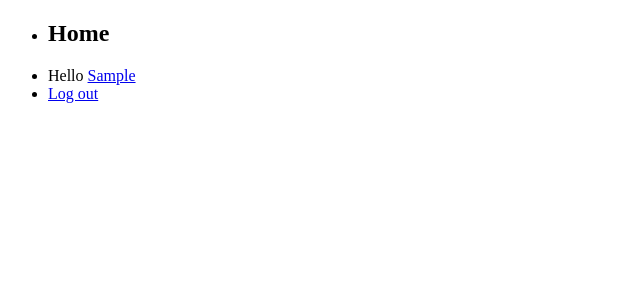
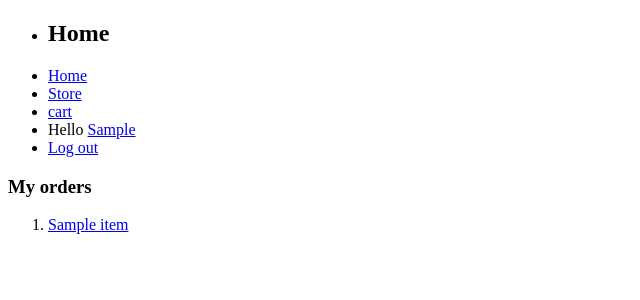
Before and after one commit to Christus5/shopProject, a Django app: page /ecommerce/ in a window 1280 px wide. Shown: the top 300 px of the page, without its empty margins (0-640 px from the left). Run offline with Django 3.2, Linux system fonts and the light colour scheme; a user stored in the database is signed in; tables that the repository leaves empty hold one stand-in row (values such as "Sample post").

Commit message:
add views for item | items | order | cart

```diff
--- a/ecommerce/models.py
+++ b/ecommerce/models.py
@@ -1,4 +1,5 @@
 from django.db import models
+from django.db.models import Sum
 
 from user.models import User
 
@@ -42,7 +43,7 @@ class Item(models.Model):
 class Order(models.Model):
     item = models.ForeignKey(to='Item', on_delete=models.CASCADE)
     cart = models.ForeignKey(to='Cart', on_delete=models.CASCADE)
-    user = models.OneToOneField(to=User, on_delete=models.DO_NOTHING)
+    user = models.ForeignKey(to=User, on_delete=models.DO_NOTHING)
 
     price = models.PositiveIntegerField()
 
@@ -58,8 +59,12 @@ class Order(models.Model):
 
 
 class Cart(models.Model):
-    user = models.OneToOneField(to=User, on_delete=models.CASCADE)
+    user = models.ForeignKey(to=User, on_delete=models.CASCADE)
+    is_active = models.BooleanField(default=True)
     # @TODO: total - sum of order_set price
 
-    def __str__(self):
+    def get_total_price(self) -> int:
+        return self.order_set.aggregate(Sum('price'))['price__sum']
+
+    def __str__(self) -> str:
         return f'<{self.user}>, {self.id}'
--- a/ecommerce/urls.py
+++ b/ecommerce/urls.py
@@ -4,5 +4,9 @@ from ecommerce.views import *
 
 app_name = 'ecommerce'
 urlpatterns = [
-    path('', HomeView.as_view(), name='home')
+    path('', HomeView.as_view(), name='home'),
+    path('item/', ItemView.as_view(), name='item'),
+    path('order/<int:order_id>/', OrderDetailsView.as_view(), name='order'),
+    path('cart/<int:cart_id>/', CartDetailsView.as_view(), name='cart'),
+    path('store/', StoreView.as_view(), name='store')
 ]
--- a/ecommerce/views.py
+++ b/ecommerce/views.py
@@ -1,8 +1,12 @@
+from django.contrib import messages
 from django.contrib.auth.decorators import login_required
+from django.db.models import F
 from django.utils.decorators import method_decorator
 
-from django.shortcuts import render, HttpResponse
+from django.shortcuts import render, HttpResponse, get_object_or_404, redirect
 from django.views.generic import View
+
+from ecommerce.models import *
 
 
 @method_decorator(login_required, name='dispatch')
@@ -10,7 +14,83 @@ class HomeView(View):
     template_name = 'ecommerce/home.html'
 
     def get(self, request, *args, **kwargs) -> 'HttpResponse':
+        user = request.user
+        orders = user.order_set.all()
 
         return render(request, self.template_name, {
-            'user': request.user
+            'user': user,
+            'orders': orders
         })
+
+
+@method_decorator(login_required, name='dispatch')
+class ItemView(View):
+    template_name = 'ecommerce/item_details.html'
+
+    def get(self, request, *args, **kwargs) -> 'HttpResponse':
+        try:
+            item = Item.objects.get(pk=request.GET.get('item_id'))
+        except:
+            return redirect(to='ecommerce:home')
+
+        return render(request, self.template_name, {
+            'item': item
+        })
+
+    def post(self, request, *args, **kwargs) -> 'HttpResponse':
+        try:
+            item = Item.objects.get(pk=request.GET.get('item_id'))
+            if item.quantity == 0 or not item.available:
+                return redirect(to='ecommerce.home')
+            Item.objects.filter(pk=item.pk).update(quantity=F('quantity') - 1)
+        except:
+            return redirect(to='ecommerce:home')
+
+        user = request.user
+        order = Order(item=item, user=user, cart=user.cart_set.last(), price=item.price)
+        order.save()
+        return redirect(to='ecommerce:order', order_id=order.id)
+
+
+@method_decorator(login_required, name='dispatch')
+class OrderDetailsView(View):
+    template_name = 'ecommerce/order_details.html'
+
+    def get(self, request, *args, **kwargs) -> 'HttpResponse':
+        order = get_object_or_404(Order, pk=kwargs['order_id'])
+        return render(request, self.template_name, {
+            'order': order
+        })
+
+    def post(self, request, *args, **kwargs) -> 'HttpResponse':
+        return render(request, self.template_name, {
+        })
+
+
+@method_decorator(login_required, name='dispatch')
+class CartDetailsView(View):
+    template_name = 'ecommerce/cart_details.html'
+
+    def get(self, request, *args, **kwargs) -> 'HttpResponse':
+        cart = get_object_or_404(request.user.cart_set, pk=kwargs['cart_id'])
+
+        if not cart.is_active:
+            messages.error(request, 'Cart not active')
+            return redirect(to='ecommerce:home')
+
+        return render(request, self.template_name, {
+            'cart': cart
+        })
+
+    def post(self, request, *args, **kwargs) -> 'HttpResponse':
+        pass
+
+
+@method_decorator(login_required, name='dispatch')
+class StoreView(View):
+    template_name = 'ecommerce/store.html'
+
+    def get(self, request, *args, **kwargs) -> 'HttpResponse':
+        return render(request, self.template_name, {
+            'items': Item.objects.all()
+        })
--- a/templates/ecommerce/base.html
+++ b/templates/ecommerce/base.html
@@ -9,6 +9,15 @@
 
                     {% endblock %}
                 </h2>
+            </li>
+            <li>
+                <a href="{% url 'ecommerce:home' %}">Home</a>
+            </li>
+            <li>
+                <a href="{% url 'ecommerce:store' %}">Store</a>
+            </li>
+            <li>
+                <a href="{% url 'ecommerce:cart' user.cart_set.last.id %}">cart</a>
             </li>
             <li>
             <span>
--- a/templates/ecommerce/home.html
+++ b/templates/ecommerce/home.html
@@ -5,5 +5,20 @@
 {% endblock %}
 
 {% block content %}
+    <h3>My orders</h3>
+    {% if not orders %}
+        <p>You have no orders yet</p>
+    {% endif %}
+    <ol>
+
+        {% for order in orders %}
+            <li>
+                <a href="{% url 'ecommerce:order' order.id %}">
+                    {{ order.item }}
+
+                </a>
+            </li>
+        {% endfor %}
+    </ol>
 
 {% endblock %}
```
Also changed, not shown: templates/ecommerce/cart_details.html (added, +18 -0 lines), templates/ecommerce/item_details.html (added, +10 -0 lines), templates/ecommerce/order_details.html (added, +8 -0 lines), templates/ecommerce/store.html (added, +15 -0 lines), ecommerce/migrations/0004_auto_20210223_1653.py (added), ecommerce/migrations/0005_cart_is_active.py (added).
